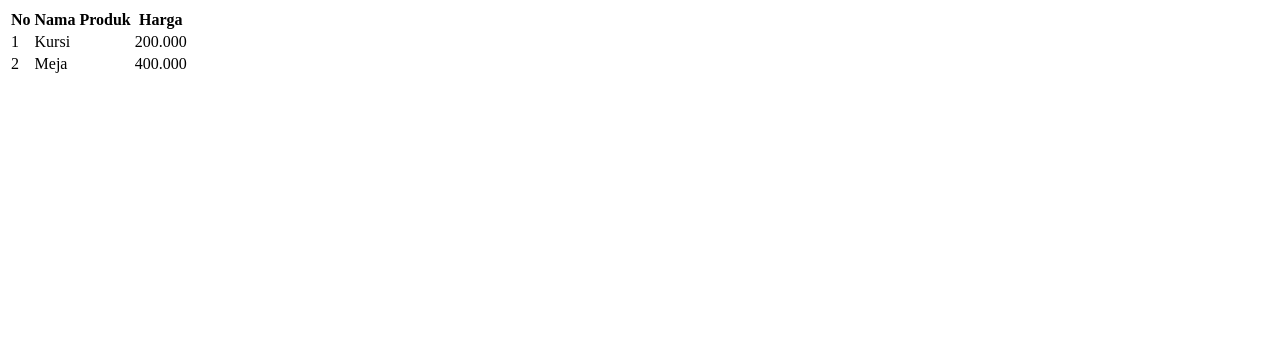
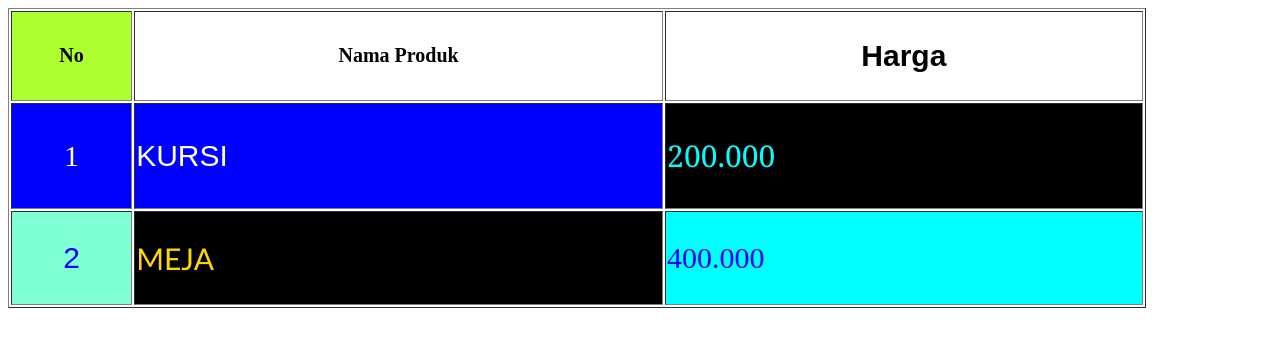
Before and after one commit to fadhilabi22/1124160100--latihan-6--table, a plain HTML site: page index.html in a window 1280 px wide. Drawn offline with Linux system fonts and the light colour scheme.

Commit message:
perubahan format text kolom dan baris

```diff
--- a/index.html
+++ b/index.html
@@ -6,21 +6,21 @@
     <title>table</title>
 </head>
 <body>
-    <table>
+    <table border="1" width="90%" height="300px">
         <tr>
-            <th>No</th>
-            <th>Nama Produk</th>
-            <th>Harga</th>
+            <th style="background-color: greenyellow; font-family: 'Times New Roman', Times, serif; font-size: 20px; text-align: center;">No</th>
+            <th style="font-family: 'Times New Roman', Times, serif; font-size: 20px; text-align: center;">Nama Produk</th>
+            <th style="font-family: Arial, Helvetica, sans-serif; font-weight: bold; font-size: 30px;">Harga</th>
         </tr>
         <tr>
-            <td>1</td>
-            <td>Kursi</td>
-            <td>200.000</td>
+            <td style="font-family: 'Times New Roman', Times, serif; font-size: 30px; color: white; text-align: center; background-color: blue;">1</td>
+            <td style="font-family: Arial, Helvetica, sans-serif; font-size: 30px; color: white;background-color: blue; text-transform: uppercase;">Kursi</td>
+            <td style="font-family: Cambria, Cochin, Georgia, Times, 'Times New Roman', serif; font-size: 30px;color: aqua;background-color: black;">200.000</td>
         </tr>
         <tr>
-            <td>2</td>
-            <td>Meja</td>
-            <td>400.000</td>
+            <td style="font-family: Arial, Helvetica, sans-serif;font-size: 30px;text-align: center; color: blue;background-color: aquamarine;">2</td>
+            <td style="font-family: 'Gill Sans', 'Gill Sans MT', Calibri, 'Trebuchet MS', sans-serif;font-size: 30px;color: gold; text-transform: uppercase;background-color: black;">Meja</td>
+            <td style="font-family: 'Times New Roman', Times, serif; font-size: 30px; color: blue; text-transform: lowercase; background-color: aqua;">400.000</td>
         </tr>
     </table>
 </body>
```
